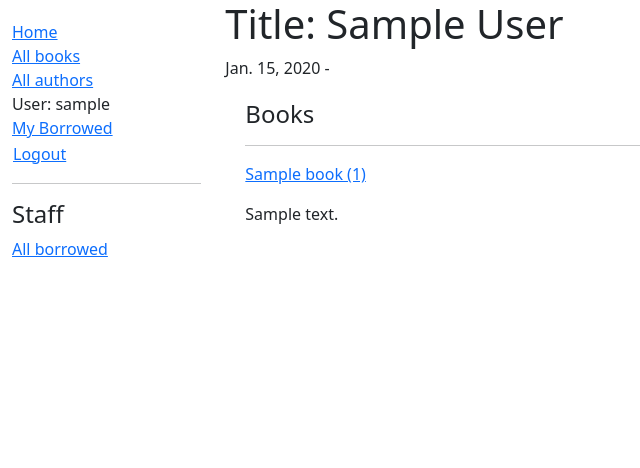
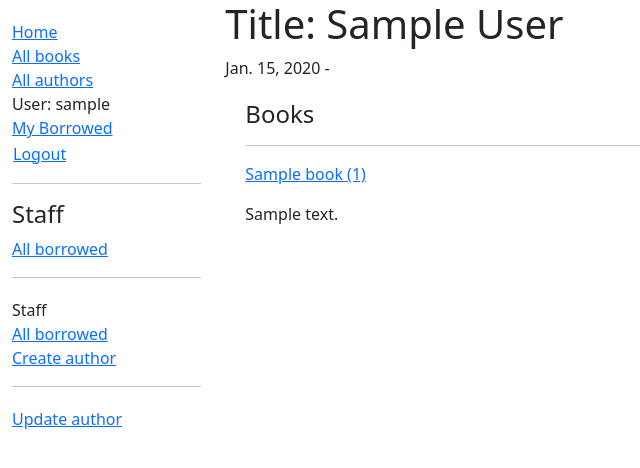
Before and after one commit to VasylHlova/localLibrary, a Django app: page /catalog/author/1 in a window 1280 px wide. Shown: the top 468 px of the page, without its empty margins (0-640 px from the left). Run offline with Django 5.2, Linux system fonts and the light colour scheme; a user stored in the database is signed in; tables that the repository leaves empty hold one stand-in row (values such as "Sample post").

Commit message:
created form to create, update, delete authors

```diff
--- a/locallibrary/catalog/templates/base_generic.html
+++ b/locallibrary/catalog/templates/base_generic.html
@@ -45,6 +45,17 @@
                             <li><a href="{% url 'login' %}?next={{ request.path }}">Login</a></li>
                         {% endif %}
                     </ul>
+
+                    {% if user.is_staff %}
+                        <hr>
+                            <ul class="sidebar-nav">
+                            <li>Staff</li>
+                            <li><a href="{% url 'all-borrowed' %}">All borrowed</a></li>
+                            {% if perms.catalog.add_author %}
+                            <li><a href="{% url 'author-create' %}">Create author</a></li>
+                            {% endif %}
+                        </ul>
+                    {% endif %}
                 {% endblock %}
             </div>
             <div class="col-sm-10">{% block content %}  {% endblock %}</div>
--- a/locallibrary/catalog/templates/catalog/author_detail.html
+++ b/locallibrary/catalog/templates/catalog/author_detail.html
@@ -1,4 +1,21 @@
 {% extends "base_generic.html" %}
+
+{% block sidebar %}
+  {{ block.super }}
+
+  {% if perms.catalog.change_author or perms.catalog.delete_author %}
+  <hr>
+  <ul class="sidebar-nav">
+    {% if perms.catalog.change_author %}
+      <li><a href="{% url 'author-update' author.id %}">Update author</a></li>
+    {% endif %}
+    {% if not author.book_set.all and perms.catalog.delete_author %}
+      <li><a href="{% url 'author-delete' author.id %}">Delete author</a></li>
+    {% endif %}
+    </ul>
+  {% endif %}
+
+{% endblock %}
 
 {% block content %}
   <h1>Title: {{ author.first_name }} {{author.last_name}}</h1>
--- a/locallibrary/catalog/urls.py
+++ b/locallibrary/catalog/urls.py
@@ -5,10 +5,14 @@ from . import views
 urlpatterns = [
     path('', views.index, name='index'),
     path('books/', views.BookListView.as_view(), name='books'),
-    path('authors/', views.AuthorListView.as_view(), name='authors'),
     path('book/<int:pk>', views.BookDetailView.as_view(), name='book-detail'),
     path('book/<uuid:pk>/renew/', views.renew_book_librarian, name='renew-book-librarian'),
-    path('author/<int:pk>', views.AuthorDetailView.as_view(), name='author-detail'),
     path('mybooks/', views.LoanBookByUserListView.as_view(), name='my-borrowed'),
     path('borrowedbooks/', views.LoanBookListView.as_view(), name='borrowed'),
+    path('authors/', views.AuthorListView.as_view(), name='authors'),
+    path('author/<int:pk>', views.AuthorDetailView.as_view(), name='author-detail'),
+    path('author/create/', views.AuthorCreate.as_view(), name='autor-create'),
+    path('author/<int:pk>/update/', views.AuthorUpdate.as_view(), name='autor-update'),
+    path('author/<int:pk>/delete/', views.AuthorDelete.as_view(), name='autor-delete'),
+
 ]
--- a/locallibrary/catalog/views.py
+++ b/locallibrary/catalog/views.py
@@ -2,10 +2,11 @@ import datetime
 
 from django.shortcuts import render, get_object_or_404
 from django.http import HttpResponseRedirect
-from django.urls import reverse
+from django.urls import reverse, reverse_lazy
 from django.views.generic import ListView, DetailView
 from django.contrib.auth.mixins import LoginRequiredMixin, PermissionRequiredMixin
 from django.contrib.auth.decorators import login_required, permission_required
+from django.views.generic.edit import CreateView, UpdateView, DeleteView
 
 from .models import Book, Author, BookInstance, Genre, Language
 from .forms  import RenewBookForm
@@ -101,3 +102,28 @@ def renew_book_librarian(request, pk):
     }
 
     return render(request, 'catalog/book_renew_librarian.html', context)
+
+class AuthorCreate(PermissionRequiredMixin, CreateView):
+    model = Author
+    fields = ['first_naem', 'last_name', 'date_of_birth', 'date_of_death',]
+    initial = {'date_of_birth': '31.12.2020'}
+    permission_required = 'catalog.add_author'
+
+class AuthorUpdate(PermissionRequiredMixin, UpdateView):
+    model = Author
+    fields = '__all__'
+    permission_required = 'catalog.change_author'
+
+class AuthorDelete(PermissionRequiredMixin, DeleteView):
+    model = Author
+    success_url = reverse_lazy('authors')
+    permission_required = 'catalog.delete_author'
+
+    def form_valid(self, form):
+        try:
+            self.object.delete()
+            return HttpResponseRedirect(self.success_url)
+        except Exception as e:
+            return HttpResponseRedirect(
+                reverse('author-delete', kwargs={'pk':self.object.pk})
+            )
--- a/locallibrary/locallibrary/__init__.py
+++ b/locallibrary/locallibrary/__init__.py
@@ -0,0 +1,3 @@
+import pymysql
+
+pymysql.install_as_MySQLdb()
--- a/locallibrary/locallibrary/settings.py
+++ b/locallibrary/locallibrary/settings.py
@@ -82,7 +82,7 @@ DATABASES = {
         'NAME': os.getenv('DB_NAME'),
         'USER': os.getenv('DB_USER'),
         'PASSWORD': os.getenv('DB_PASSWORD'),
-        'HOST': 'localhost',
+        'HOST': os.getenv('DB_HOST'),
         'PORT': '',
     }
 }
```
Also changed, not shown: locallibrary/catalog/templates/catalog/author_confirm_delete.html (added, +25 -0 lines), locallibrary/catalog/templates/catalog/author_form.html (added, +11 -0 lines), locallibrary/catalog/migrations/0009_alter_author_id_alter_book_id_alter_genre_id_and_more.py (added), 1 other file.
